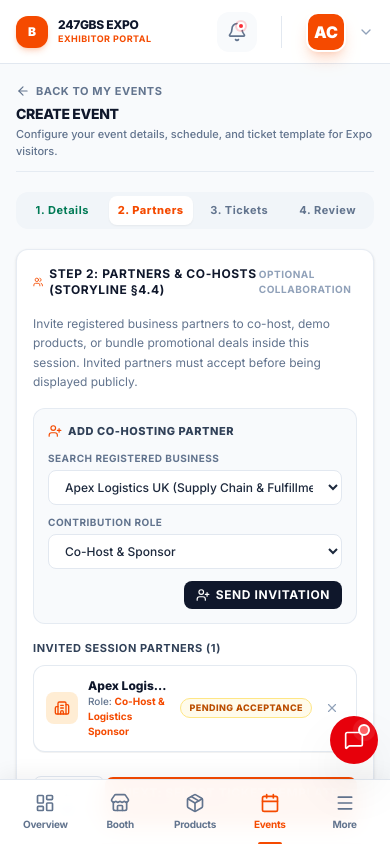
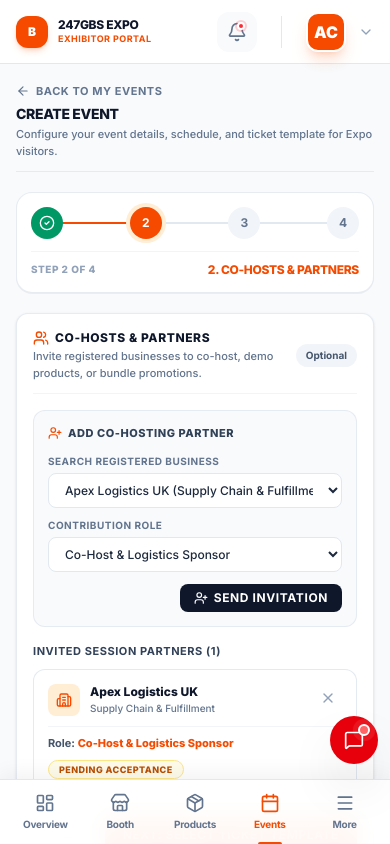
Before and after one commit to Synergyfy/247GBS-Expo, a Next.js app: page /dashboard/business/events/create in a window 390 px wide. Both pictures are taken after a click on the button "NEXT: INVITE PARTNERS & CO-HOSTS →". Shown: the top 844 px of the page. Built offline with nearby package versions, Linux system fonts and the light colour scheme.

Commit message:
refactor(events): redesign timeline stepper, partner card, and document design system

```diff
--- a/src/app/dashboard/business/events/create/page.tsx
+++ b/src/app/dashboard/business/events/create/page.tsx
@@ -150,30 +150,71 @@ export default function CreateEventPage() {
                 </p>
             </div>
 
-            {/* Sleek Segmented Stepper */}
-            <div className="p-1 bg-slate-100 rounded-xl flex items-center gap-1 text-[11px] font-bold uppercase tracking-wider">
+            {/* Elegant Numbered Timeline Stepper (No Text Truncation) */}
+            <div className="bg-white border border-slate-200/80 rounded-2xl p-3.5 sm:p-5 shadow-2xs">
+                <div className="flex items-center justify-between relative max-w-lg mx-auto">
+                    {/* Background Connector Bar */}
+                    <div className="absolute left-6 right-6 top-4 -translate-y-1/2 h-0.5 bg-slate-200 z-0" />
+                    <div
+                        className="absolute left-6 top-4 -translate-y-1/2 h-0.5 bg-orange-600 transition-all duration-300 z-0"
+                        style={{ width: `${((step - 1) / 3) * 100}%` }}
+                    />
+
                     {[
-                    { num: 1, short: "Details", full: "1. Event Details" },
-                    { num: 2, short: "Partners", full: "2. Co-Hosts & Partners" },
-                    { num: 3, short: "Tickets", full: "3. Ticket Templates" },
-                    { num: 4, short: "Review", full: "4. Review & Submit" },
-                ].map((s) => (
+                        { num: 1, title: "Schedule" },
+                        { num: 2, title: "Partners" },
+                        { num: 3, title: "Tickets" },
+                        { num: 4, title: "Review" },
+                    ].map((s) => {
+                        const isCompleted = step > s.num;
+                        const isCurrent = step === s.num;
+
+                        return (
                             <button
                                 key={s.num}
                                 type="button"
                                 onClick={() => setStep(s.num)}
-                        className={`flex-1 py-1.5 px-2 rounded-lg text-center transition-all truncate ${
-                            step === s.num
-                                ? "bg-white text-orange-600 shadow-xs font-extrabold"
-                                : step > s.num
-                                ? "text-emerald-700 font-bold hover:text-emerald-800"
-                                : "text-slate-500 hover:text-slate-800"
+                                className="relative z-10 flex flex-col items-center group cursor-pointer"
+                            >
+                                <div
+                                    className={`w-8 h-8 rounded-full flex items-center justify-center font-bold text-xs transition-all ${
+                                        isCurrent
+                                            ? "bg-orange-600 text-white ring-4 ring-orange-100 shadow-sm"
+                                            : isCompleted
+                                            ? "bg-emerald-600 text-white shadow-2xs"
+                                            : "bg-slate-100 text-slate-500 group-hover:bg-slate-200"
                                     }`}
                                 >
-                        <span className="sm:hidden">{s.num}. {s.short}</span>
-                        <span className="hidden sm:inline">{s.full}</span>
+                                    {isCompleted ? <CheckCircle2 className="w-4 h-4" /> : s.num}
+                                </div>
+                                <span
+                                    className={`text-[10px] sm:text-xs font-bold uppercase tracking-wider mt-1.5 transition-colors hidden sm:block ${
+                                        isCurrent
+                                            ? "text-orange-600 font-extrabold"
+                                            : isCompleted
+                                            ? "text-emerald-700 font-bold"
+                                            : "text-slate-400 group-hover:text-slate-600"
+                                    }`}
+                                >
+                                    {s.title}
+                                </span>
                             </button>
-                ))}
+                        );
+                    })}
+                </div>
+
+                {/* Mobile Active Step Indicator Banner (Zero truncation) */}
+                <div className="sm:hidden mt-3 pt-2.5 border-t border-slate-100 flex items-center justify-between text-xs">
+                    <span className="text-[10px] font-extrabold uppercase tracking-wider text-slate-400">
+                        Step {step} of 4
+                    </span>
+                    <span className="font-extrabold text-orange-600 uppercase tracking-tight text-xs">
+                        {step === 1 && "1. Event Schedule & Scope"}
+                        {step === 2 && "2. Co-Hosts & Partners"}
+                        {step === 3 && "3. Ticket Pricing & Templates"}
+                        {step === 4 && "4. Review & Confirmation"}
+                    </span>
+                </div>
             </div>
 
             {submitted ? (
@@ -191,9 +232,14 @@ export default function CreateEventPage() {
                 <form onSubmit={handleSubmit} className="bg-white rounded-xl border border-slate-200/80 shadow-sm p-4 sm:p-5 space-y-4">
                     {step === 1 && (
                         <div className="space-y-4">
-                            <h2 className="text-xs sm:text-sm font-bold text-slate-900 uppercase tracking-wider flex items-center gap-1.5">
-                                <Calendar className="w-4 h-4 text-orange-600" /> Step 1: Event Schedule & Scope
+                            <div className="pb-3 border-b border-slate-100">
+                                <h2 className="text-xs sm:text-sm font-extrabold text-slate-900 uppercase tracking-wider flex items-center gap-1.5">
+                                    <Calendar className="w-4 h-4 text-orange-600" /> Event Schedule & Scope
                                 </h2>
+                                <p className="text-[11px] text-slate-500 font-medium mt-0.5">
+                                    Set the session title, event date, and visitor attendee capacity.
+                                </p>
+                            </div>
 
                             <div className="space-y-1">
                                 <label className="text-[11px] font-bold text-slate-700 uppercase tracking-wider">
@@ -249,18 +295,19 @@ export default function CreateEventPage() {
 
                     {step === 2 && (
                         <div className="space-y-4">
-                            <div className="flex items-center justify-between">
-                                <h2 className="text-xs sm:text-sm font-bold text-slate-900 uppercase tracking-wider flex items-center gap-1.5">
-                                    <Users className="w-4 h-4 text-orange-600" /> Step 2: Partners & Co-Hosts (Storyline §4.4)
+                            <div className="flex items-center justify-between pb-3 border-b border-slate-100">
+                                <div>
+                                    <h2 className="text-xs sm:text-sm font-extrabold text-slate-900 uppercase tracking-wider flex items-center gap-1.5">
+                                        <Users className="w-4 h-4 text-orange-600" /> Co-Hosts & Partners
                                     </h2>
-                                <span className="text-[10px] font-bold uppercase tracking-wider text-slate-400">
-                                    Optional Collaboration
+                                    <p className="text-[11px] text-slate-500 font-medium mt-0.5">
+                                        Invite registered businesses to co-host, demo products, or bundle promotions.
+                                    </p>
+                                </div>
+                                <span className="px-2.5 py-1 rounded-full text-[10px] font-bold bg-slate-100 text-slate-600 shrink-0">
+                                    Optional
                                 </span>
                             </div>
-
-                            <p className="text-xs text-slate-500 leading-relaxed">
-                                Invite registered business partners to co-host, demo products, or bundle promotional deals inside this session. Invited partners must accept before being displayed publicly.
-                            </p>
 
                             {/* Partner Invite Input Card */}
                             <div className="p-3.5 bg-slate-50 border border-slate-200/80 rounded-xl space-y-3">
@@ -295,7 +342,7 @@ export default function CreateEventPage() {
                                             onChange={(e) => setPartnerRole(e.target.value)}
                                             className="w-full bg-white border border-slate-200 px-3 py-2 rounded-lg text-xs font-medium text-slate-800 outline-none focus:border-orange-500"
                                         >
-                                            <option value="Co-Host & Sponsor">Co-Host & Sponsor</option>
+                                            <option value="Co-Host & Logistics Sponsor">Co-Host & Logistics Sponsor</option>
                                             <option value="Guest Speaker / Presenter">Guest Speaker / Presenter</option>
                                             <option value="Live Product Demonstration">Live Product Demonstration</option>
                                             <option value="Bundle Deal Contributor">Bundle Deal Contributor</option>
@@ -307,15 +354,15 @@ export default function CreateEventPage() {
                                     <button
                                         type="button"
                                         onClick={handleAddPartner}
-                                        className="inline-flex items-center gap-1.5 px-3 py-1.5 bg-slate-900 hover:bg-orange-600 text-white rounded-lg text-xs font-bold uppercase tracking-wider transition-colors cursor-pointer"
+                                        className="inline-flex items-center gap-1.5 px-3.5 py-1.5 bg-slate-900 hover:bg-orange-600 text-white rounded-lg text-xs font-bold uppercase tracking-wider transition-colors cursor-pointer"
                                     >
                                         <UserPlus className="w-3.5 h-3.5" /> Send Invitation
                                     </button>
                                 </div>
                             </div>
 
-                            {/* Active Invitations List */}
-                            <div className="space-y-2">
+                            {/* Active Invitations List (Redesigned 2-Tier Mobile Layout, Zero Truncation) */}
+                            <div className="space-y-2.5">
                                 <label className="text-[11px] font-bold text-slate-700 uppercase tracking-wider block">
                                     Invited Session Partners ({invitedPartners.length})
                                 </label>
@@ -328,34 +375,43 @@ export default function CreateEventPage() {
                                     invitedPartners.map((partner) => (
                                         <div
                                             key={partner.id}
-                                            className="p-3 bg-white border border-slate-200/90 rounded-xl flex items-center justify-between gap-3 shadow-2xs"
+                                            className="p-3.5 bg-white border border-slate-200/90 rounded-xl shadow-2xs space-y-2.5"
                                         >
+                                            {/* Tier 1: Icon, Full Business Name, and Remove Action */}
+                                            <div className="flex items-start justify-between gap-2.5">
                                                 <div className="flex items-center gap-2.5 min-w-0">
-                                                <div className="w-8 h-8 rounded-lg bg-orange-100 flex items-center justify-center text-orange-600 shrink-0">
+                                                    <div className="w-8 h-8 rounded-lg bg-orange-100 text-orange-600 flex items-center justify-center shrink-0">
                                                         <Building2 className="w-4 h-4" />
                                                     </div>
-                                                <div className="min-w-0">
-                                                    <p className="text-xs font-extrabold text-slate-900 truncate">
+                                                    <div>
+                                                        <h4 className="text-xs sm:text-sm font-extrabold text-slate-900 leading-tight">
                                                             {partner.name}
-                                                    </p>
-                                                    <p className="text-[10px] text-slate-500 font-medium">
-                                                        Role: <strong className="text-orange-600">{partner.role}</strong>
+                                                        </h4>
+                                                        <p className="text-[10px] text-slate-500 font-medium mt-0.5">
+                                                            {partner.category}
                                                         </p>
                                                     </div>
                                                 </div>
 
-                                            <div className="flex items-center gap-2 shrink-0">
-                                                <span className="text-[9px] font-extrabold uppercase tracking-wider px-2 py-0.5 rounded-full bg-amber-50 text-amber-700 border border-amber-200">
-                                                    {partner.status}
-                                                </span>
                                                 <button
                                                     type="button"
                                                     onClick={() => handleRemovePartner(partner.id)}
-                                                    className="w-6 h-6 rounded-lg text-slate-400 hover:text-red-600 hover:bg-red-50 flex items-center justify-center transition-colors cursor-pointer"
+                                                    className="w-7 h-7 rounded-lg text-slate-400 hover:text-red-600 hover:bg-red-50 flex items-center justify-center transition-colors cursor-pointer shrink-0"
                                                     title="Remove partner"
+                                                    aria-label="Remove partner"
                                                 >
-                                                    <X className="w-3.5 h-3.5" />
+                                                    <X className="w-4 h-4" />
                                                 </button>
+                                            </div>
+
+                                            {/* Tier 2: Role & Status Badges with Full Responsive Width */}
+                                            <div className="pt-2 border-t border-slate-100 flex flex-wrap items-center justify-between gap-2">
+                                                <div className="text-[11px] font-bold text-slate-600">
+                                                    Role: <span className="text-orange-600 font-extrabold">{partner.role}</span>
+                                                </div>
+                                                <span className="text-[9px] font-extrabold uppercase tracking-wider px-2.5 py-0.5 rounded-full bg-amber-50 text-amber-700 border border-amber-200 shrink-0">
+                                                    {partner.status}
+                                                </span>
                                             </div>
                                         </div>
                                     ))
@@ -383,11 +439,16 @@ export default function CreateEventPage() {
 
                     {step === 3 && (
                         <div className="space-y-4">
-                            <div className="flex items-center justify-between">
-                                <h2 className="text-xs sm:text-sm font-bold text-slate-900 uppercase tracking-wider flex items-center gap-1.5">
-                                    <Ticket className="w-4 h-4 text-orange-600" /> Step 3: Select Admin Ticket Template
+                            <div className="flex items-center justify-between pb-3 border-b border-slate-100">
+                                <div>
+                                    <h2 className="text-xs sm:text-sm font-extrabold text-slate-900 uppercase tracking-wider flex items-center gap-1.5">
+                                        <Ticket className="w-4 h-4 text-orange-600" /> Ticket Pricing & Templates
                                     </h2>
-                                <span className="text-[10px] font-bold uppercase tracking-wider text-emerald-600">
+                                    <p className="text-[11px] text-slate-500 font-medium mt-0.5">
+                                        Select an Admin-approved template and set pricing within the season cap.
+                                    </p>
+                                </div>
+                                <span className="px-2.5 py-1 rounded-full text-[10px] font-bold bg-emerald-50 text-emerald-700 border border-emerald-200 shrink-0">
                                     Price Cap Enforced
                                 </span>
                             </div>
@@ -477,9 +538,14 @@ export default function CreateEventPage() {
 
                     {step === 4 && (
                         <div className="space-y-4">
-                            <h2 className="text-xs sm:text-sm font-bold text-slate-900 uppercase tracking-wider flex items-center gap-1.5">
-                                <ShieldCheck className="w-4 h-4 text-emerald-600" /> Step 4: Compliance & Partner Summary
+                            <div className="pb-3 border-b border-slate-100">
+                                <h2 className="text-xs sm:text-sm font-extrabold text-slate-900 uppercase tracking-wider flex items-center gap-1.5">
+                                    <ShieldCheck className="w-4 h-4 text-emerald-600" /> Review & Confirmation
                                 </h2>
+                                <p className="text-[11px] text-slate-500 font-medium mt-0.5">
+                                    Verify all details, invited partners, and pricing before submitting for moderation.
+                                </p>
+                            </div>
 
                             <div className="p-3.5 rounded-xl bg-slate-50 border border-slate-200/80 space-y-2 text-xs">
                                 <div className="flex justify-between">
```
Also changed, not shown: 1 other file (tests, documents, lock files or other folders). Lines whose indentation alone changed are shown as unchanged.
